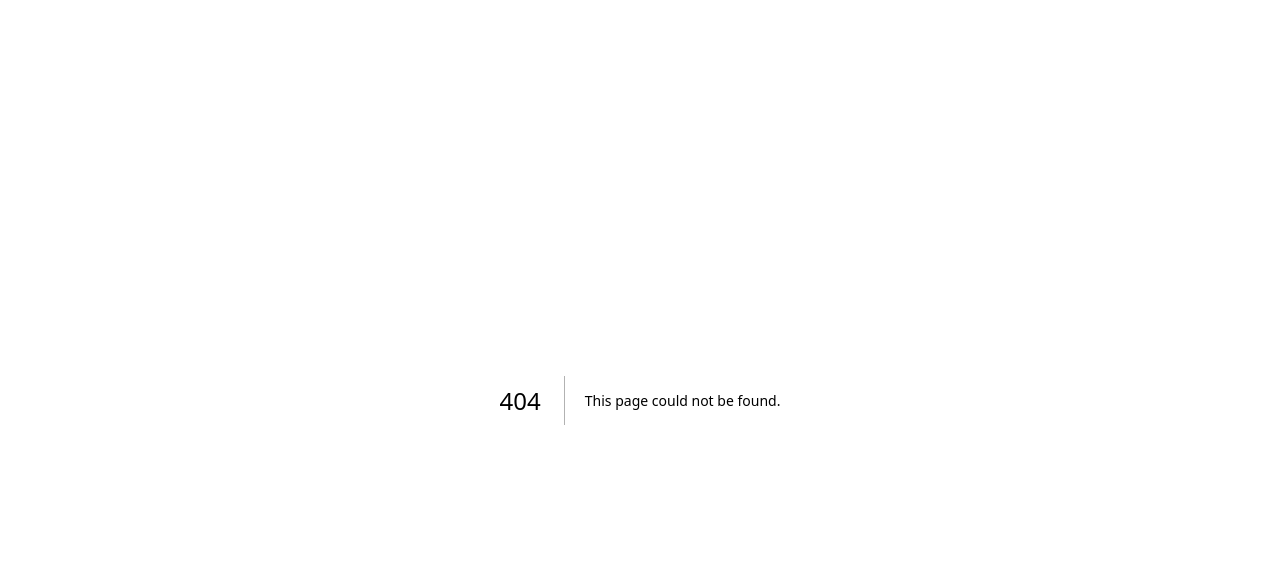
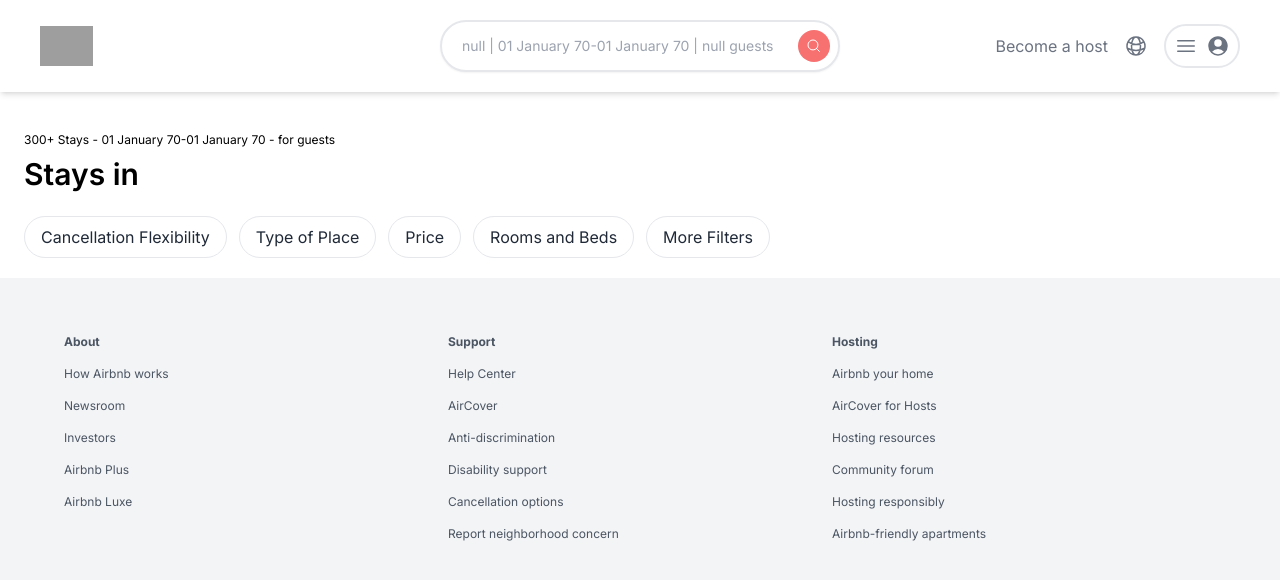
Before and after one commit to berkesasa/Next.js-airbnb-clone, a Next.js app: page /search in a window 1280 px wide. Before the commit this address had no page. Shown: the top 580 px of the page. Built offline with nearby package versions, Linux system fonts and the light colour scheme; grey boxes are pictures that could not be loaded.

Commit message:
search page uplaoded

```diff
--- a/app/components/Header.js
+++ b/app/components/Header.js
@@ -10,9 +10,10 @@ import {
 } from '@heroicons/react/24/outline'
 import { UserCircleIcon, UsersIcon } from '@heroicons/react/24/solid'
 import { useState } from "react"
+import { useRouter } from 'next/navigation';
 
 
-function Header() {
+function Header({placeholder}) {
 
     const imageLoader = ({ src, width, quality }) => {
         return `https://upload.wikimedia.org${src}?w=${width}&q=${quality || 75}`
@@ -21,6 +22,7 @@ function Header() {
     const [startDate, setStartDate] = useState(new Date());
     const [endDate, setEndDate] = useState(new Date());
     const [noOfGuests, setNoOfGuests] = useState(1);
+    const router = useRouter()
 
     const handleSelect = (ranges) => {
         setStartDate(ranges.selection.startDate)
@@ -37,13 +39,18 @@ function Header() {
         setSearchInput("")
     }
 
+    const search = () => {
+        return (
+            router.push(`/search?location=${searchInput}&startDate=${startDate.toISOString()}&endDate=${endDate.toISOString()}&noOfGuests=${noOfGuests}`)
+        )
+    }
 
 
     return (
         <header className="sticky top-0 z-50 grid grid-cols-3 p-5 bg-white shadow-md md:px-10">
 
             {/* left */}
-            <div className="relative flex items-center my-auto cursor-pointer">
+            <div onClick={() => router.push("/")} className="relative flex items-center my-auto cursor-pointer">
                 <Image
                     className="h-6 sm:h-10"
                     loader={imageLoader}
@@ -61,7 +68,8 @@ function Header() {
                 <input
                     value={searchInput}
                     onChange={(e) => setSearchInput(e.target.value)}
-                    className="flex-grow pl-2 sm:pl-5 text-xs md:text-sm text-gray-600 placeholder-gray-400 bg-transparent outline-none" type="text" placeholder="Start your search" />
+                    className="flex-grow pl-2 sm:pl-5 text-xs md:text-sm text-gray-600 placeholder-gray-400 bg-transparent outline-none" type="text"
+                    placeholder={placeholder ||  "Start your search"} />
                 <MagnifyingGlassIcon className="hidden h-8 p-2 text-white bg-red-400 rounded-full cursor-pointer md:inline-flex md:mx-2 flex-shrink-0" />
             </div>
 
@@ -91,7 +99,7 @@ function Header() {
                     </div>
                     <div className='flex'>
                         <button onClick={resetInput} className='flex-grow text-gray-500'>Cancel</button>
-                        <button className='flex-grow text-red-400'>Search</button>
+                        <button onClick={search} className='flex-grow text-red-400'>Search</button>
                     </div>
                 </div>
             )}
--- a/app/globals.css
+++ b/app/globals.css
@@ -1,3 +1,9 @@
 @tailwind base;
 @tailwind components;
 @tailwind utilities;
+
+@layer components {
+    .button {
+        @apply px-4 py-2 hover:shadow-lg cursor-pointer border rounded-full active:scale-95 transition select-none active:bg-gray-100 transform duration-100 ease-out
+    }
+}
--- a/app/page.js
+++ b/app/page.js
@@ -7,17 +7,18 @@ import SmallCards from "./components/SmallCards";
 
 
 async function getNearby() {
-
-  const res = await fetch('https://www.jsonkeeper.com/b/4G1G')
-  return res.json()
-
+  const nearby = await fetch('https://www.jsonkeeper.com/b/4G1G')
+  return nearby.json()
 }
 
 async function getLive() {
+  const live = await fetch('https://www.jsonkeeper.com/b/VHHT')
+  return live.json()
+}
 
-  const res = await fetch('https://www.jsonkeeper.com/b/VHHT')
-  return res.json()
-
+async function getSearchResults() {
+  const results = await fetch('https://www.jsonkeeper.com/b/5NPS')
+  return results.json()
 }
 
 
@@ -25,6 +26,7 @@ export default async function Home() {
 
   const dataNearby = await getNearby();
   const dataLive = await getLive();
+  const dataSearchResults = await getSearchResults();
 
   return (
     <div>
--- /dev/null
+++ b/app/search/page.js
@@ -0,0 +1,45 @@
+"use client"
+import { useSearchParams } from "next/navigation"
+import Footer from "../components/Footer"
+import Header from "../components/Header"
+import format from "date-fns/format"
+
+function Search() {
+
+    const searchParams = useSearchParams();
+
+    const queryLocation = searchParams.get("location");
+    const queryStartDate = searchParams.get("startDate");
+    const queryEndDate = searchParams.get("endDate");
+    const queryNoOfGuests = searchParams.get("noOfGuests");
+
+    const formattedStartDate = format(new Date(queryStartDate), "dd MMMM yy")
+    const formattedEndDate = format(new Date(queryEndDate), "dd MMMM yy")
+    const range = `${formattedStartDate}-${formattedEndDate}`
+
+    return (
+        <div>
+            <Header placeholder={`${queryLocation} | ${range} | ${queryNoOfGuests} guests`} />
+            <main className="flex">
+                <section className="'flex-grow mt-10 px-6">
+                    <p className="text-xs">300+ Stays - {range} - for {queryNoOfGuests} guests</p>
+
+                    <h1 className="text-3xl font-semibold mt-2 mb-6">Stays in {queryLocation}</h1>
+
+                    <div className="hidden md:inline-flex mb-5 space-x-3 flex-wrap text-gray-800">
+                        <p className="button">Cancellation Flexibility</p>
+                        <p className="button">Type of Place</p>
+                        <p className="button">Price</p>
+                        <p className="button">Rooms and Beds</p>
+                        <p className="button">More Filters</p>
+                    </div>
+                </section>
+
+            </main>
+
+            <Footer />
+        </div>
+    )
+}
+
+export default Search
```
